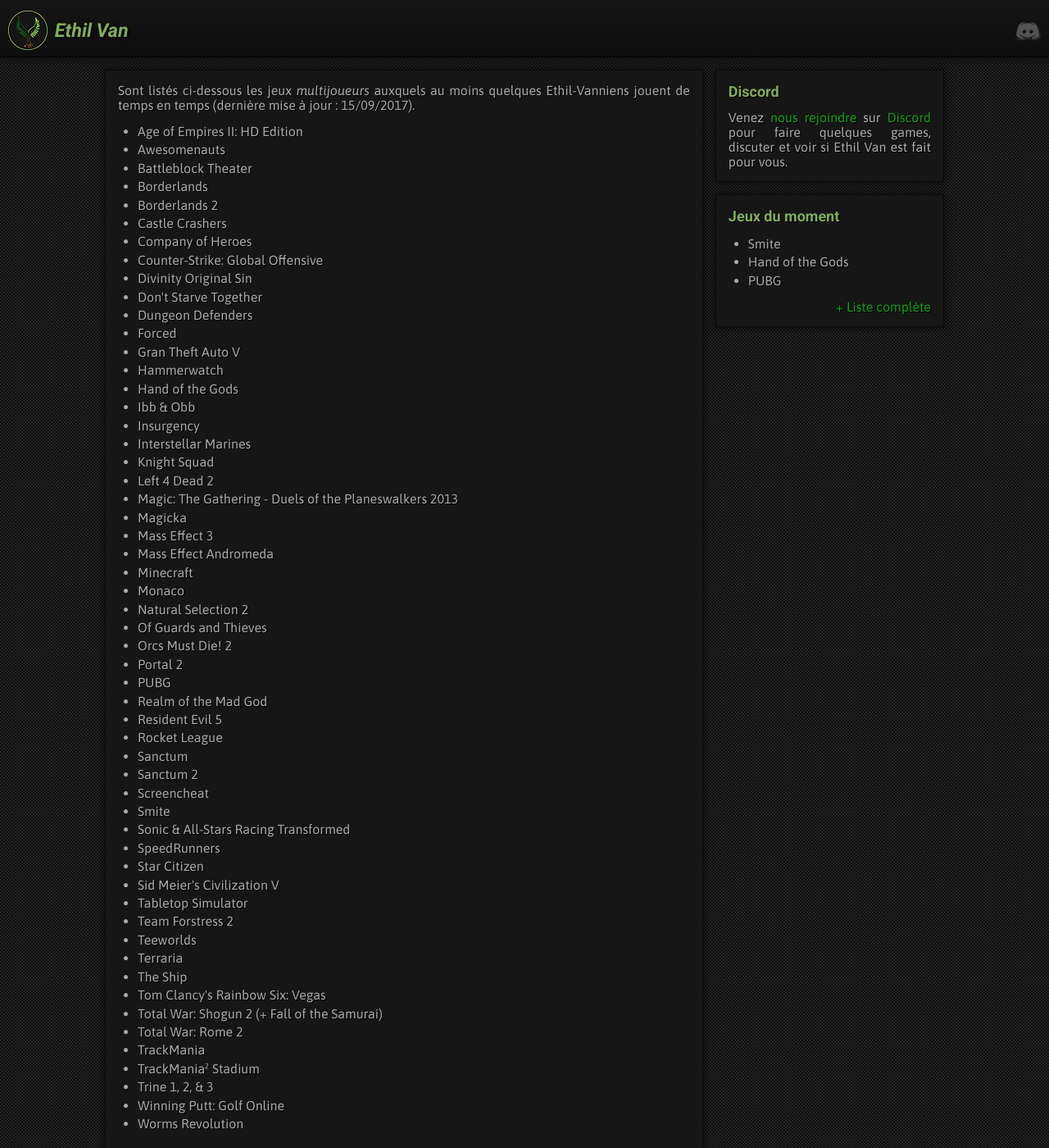
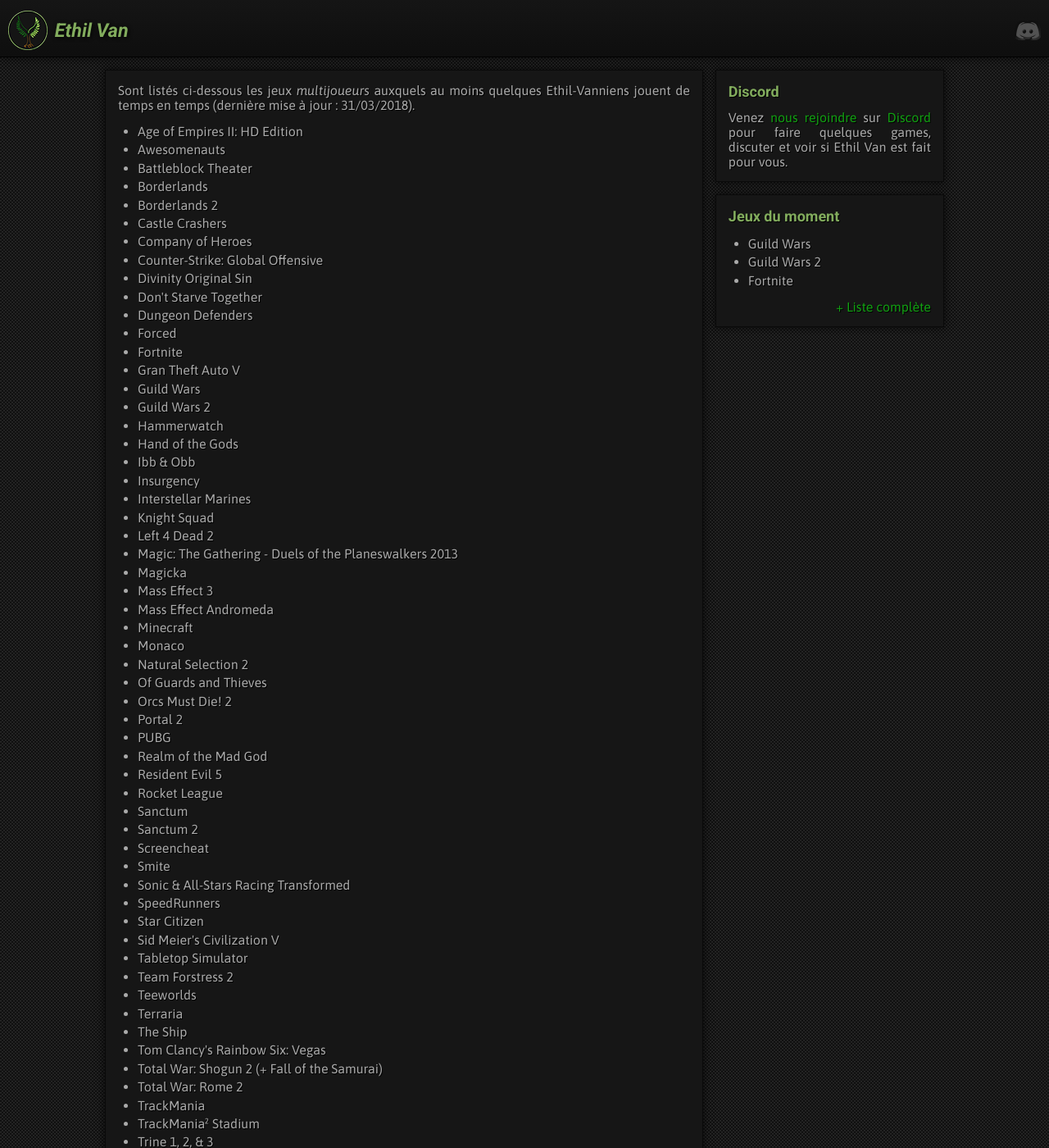
Before and after one commit to EthilVan/EthilVan.github.io, a Jekyll site: the page built from jeux/index.html, in a window 1280 px wide and 1400 px high. Shown: the whole window at 82% size. Built offline with Jekyll 4.4.1, drawn with Linux system fonts in a browser that asks for light colours; Markdown is read by kramdown in place of the engine named in the settings; some of the changed text lies outside the part shown.

Commit message:
MàJ des jeux du moment

```diff
--- a/_layouts/default.html
+++ b/_layouts/default.html
@@ -42,9 +42,9 @@
     <div class="window games">
       <h6>Jeux du moment</h6>
       <ul>
-        <li>Smite</li>
-        <li>Hand of the Gods</li>
-        <li>PUBG</li>
+        <li>Guild Wars</li>
+        <li>Guild Wars 2</li>
+        <li>Fortnite</li>
       </ul>
       <p class="align-right"><a href="/jeux">+ Liste complète</a></p>
     </div>
--- a/jeux/index.html
+++ b/jeux/index.html
@@ -3,7 +3,7 @@
 title: Jeux | Ethil Van
 ---
 
-<p>Sont listés ci-dessous les jeux <i>multijoueurs</i> auxquels au moins quelques Ethil-Vanniens jouent de temps en temps (dernière mise à jour : 15/09/2017).</p>
+<p>Sont listés ci-dessous les jeux <i>multijoueurs</i> auxquels au moins quelques Ethil-Vanniens jouent de temps en temps (dernière mise à jour : 31/03/2018).</p>
 
 <ul>
   <li>Age of Empires II: HD Edition</li>
@@ -18,7 +18,10 @@
   <li>Don't Starve Together</li>
   <li>Dungeon Defenders</li>
   <li>Forced</li>
+  <li>Fortnite</li>
   <li>Gran Theft Auto V</li>
+  <li>Guild Wars</li>
+  <li>Guild Wars 2</li>
   <li>Hammerwatch</li>
   <li>Hand of the Gods</li>
   <li>Ibb &amp; Obb</li>
```
Also changed, not shown: other parts of jeux/index.html (+2 -0 lines).
